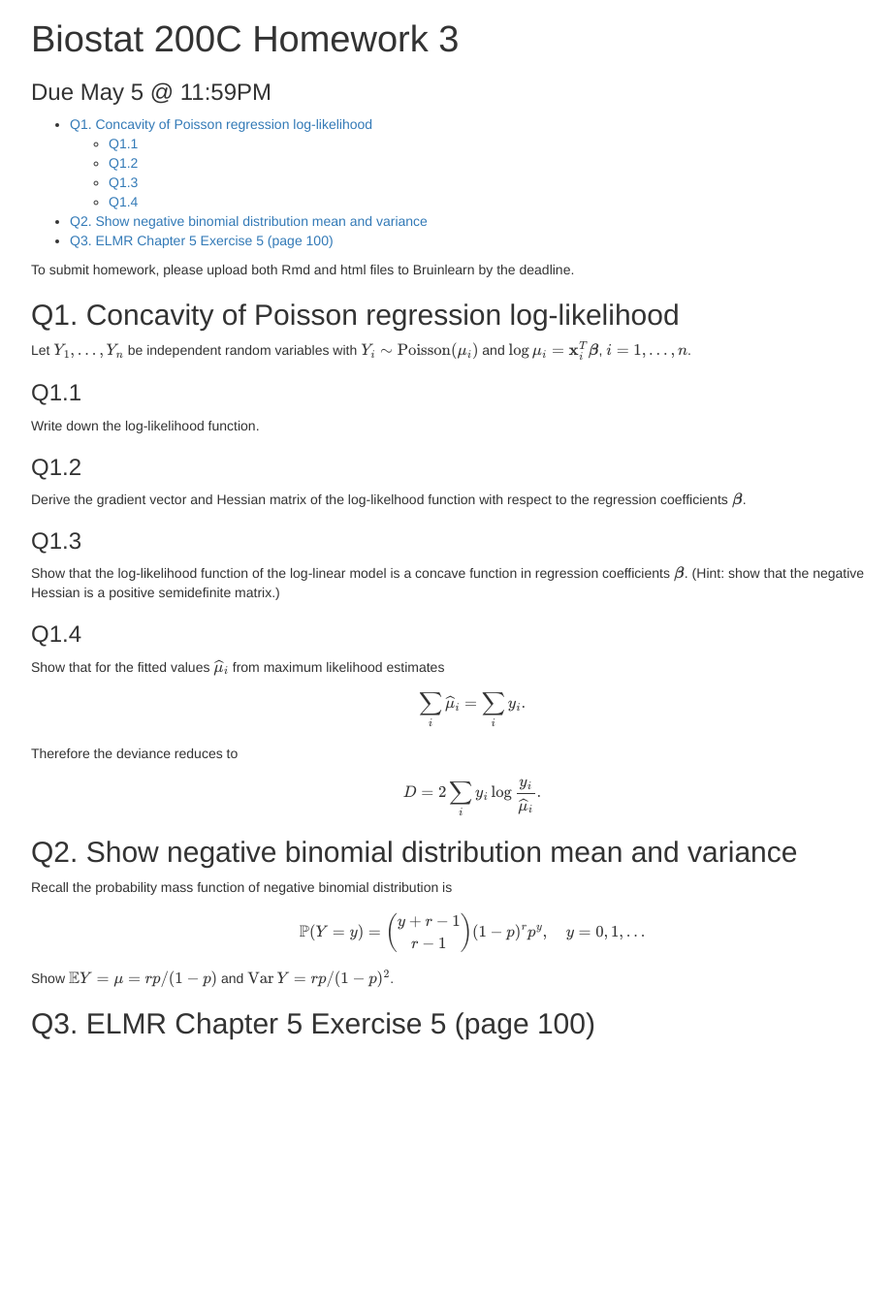
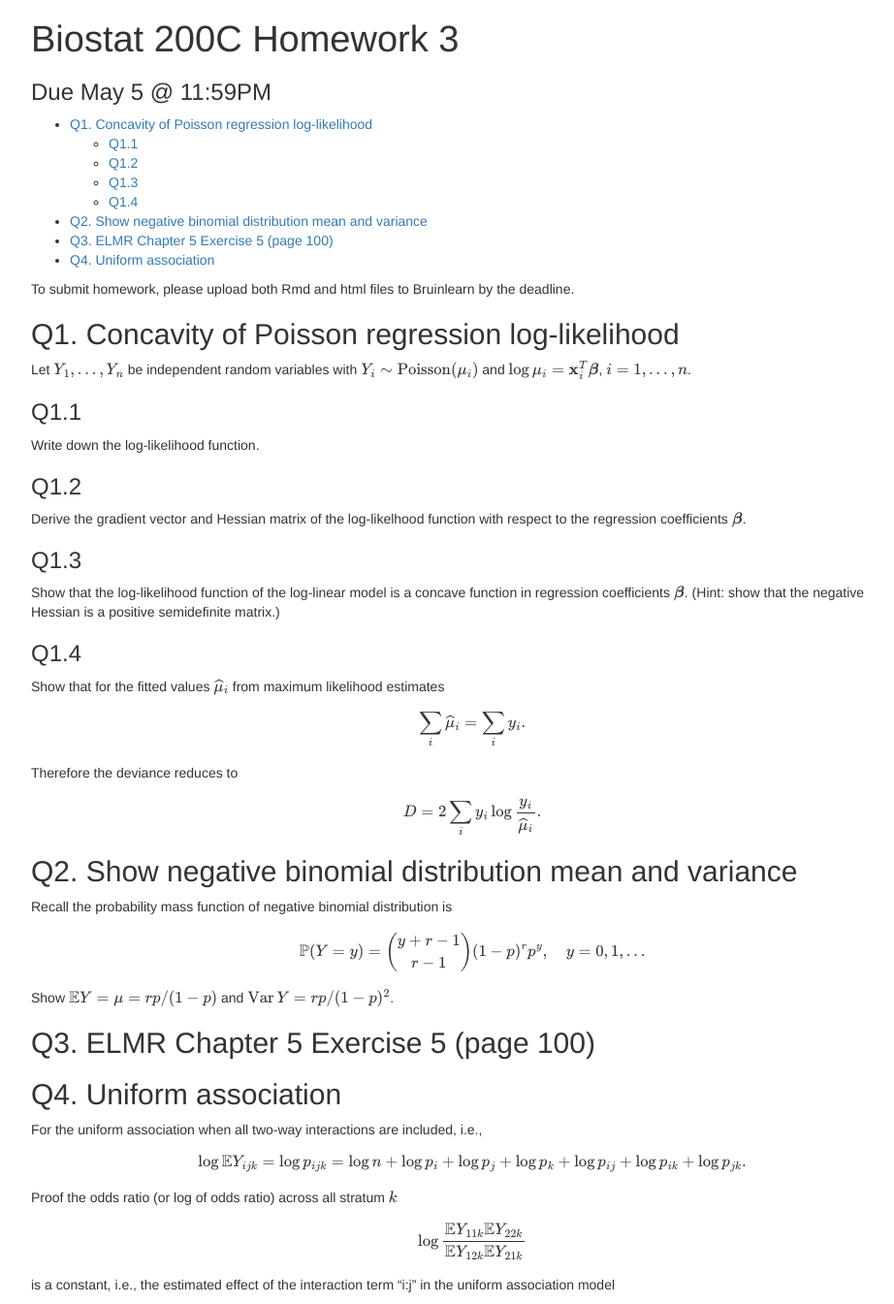
Before and after one commit to ucla-biostat-200c/2023spring, a Jekyll site: the page hw/hw3.html, which Jekyll copies as it is, in a window 1280 px wide. Shown: the whole page at 97% size, without its empty margins (153-1075 px from the left). Built offline with Jekyll 4.4.1, drawn with Linux system fonts in a browser that asks for light colours; formulas are drawn with MathJax 3; before the commit the page ends 1082 px from its top, so only the background shows below that.

Commit message:
revise hw3

```diff
--- a/hw/hw3.html
+++ b/hw/hw3.html
@@ -367,6 +367,7 @@ Concavity of Poisson regression log-likelihood</a>
 Show negative binomial distribution mean and variance</a></li>
 <li><a href="#q3.-elmr-chapter-5-exercise-5-page-100" id="toc-q3.-elmr-chapter-5-exercise-5-page-100">Q3. ELMR Chapter 5
 Exercise 5 (page 100)</a></li>
+<li><a href="#q4.-uniform-association" id="toc-q4.-uniform-association">Q4. Uniform association</a></li>
 </ul>
 </div>
 
@@ -416,6 +417,20 @@ p)\)</span> and <span class="math inline">\(\operatorname{Var} Y = r p /
 <div id="q3.-elmr-chapter-5-exercise-5-page-100" class="section level2">
 <h2>Q3. ELMR Chapter 5 Exercise 5 (page 100)</h2>
 </div>
+<div id="q4.-uniform-association" class="section level2">
+<h2>Q4. Uniform association</h2>
+<p>For the uniform association when all two-way interactions are
+included, i.e., <span class="math display">\[
+\log \mathbb{E}Y_{ijk} = \log p_{ijk} = \log n + \log p_i + \log p_j +
+\log p_k + \log p_{ij} + \log p_{ik} + \log p_{jk}.
+\]</span></p>
+<p>Proof the odds ratio (or log of odds ratio) across all stratum <span class="math inline">\(k\)</span> <span class="math display">\[
+\log
+\frac{\mathbb{E}Y_{11k}\mathbb{E}Y_{22k}}{\mathbb{E}Y_{12k}\mathbb{E}Y_{21k}}
+\]</span></p>
+<p>is a constant, i.e., the estimated effect of the interaction term
+“i:j” in the uniform association model</p>
+</div>
 
 
 
--- a/slides/07-ctable/ctable.Rmd
+++ b/slides/07-ctable/ctable.Rmd
@@ -361,7 +361,7 @@ glm(y ~ smoker * age + dead * age, family = poisson, data = femsmoke) %>%
 
 ### Uniform association
 
-- If we conisder a model with all two-way interactions
+- If we consider a model with all two-way interactions
 $$
 \log \mathbb{E}Y_{ijk} = \log n + \log p_i + \log p_j + \log p_k + \log p_{ij} + \log p_{ik} + \log p_{jk}.
 $$
```
Also changed, not shown: hw/hw3.Rmd (+14 -0 lines).
